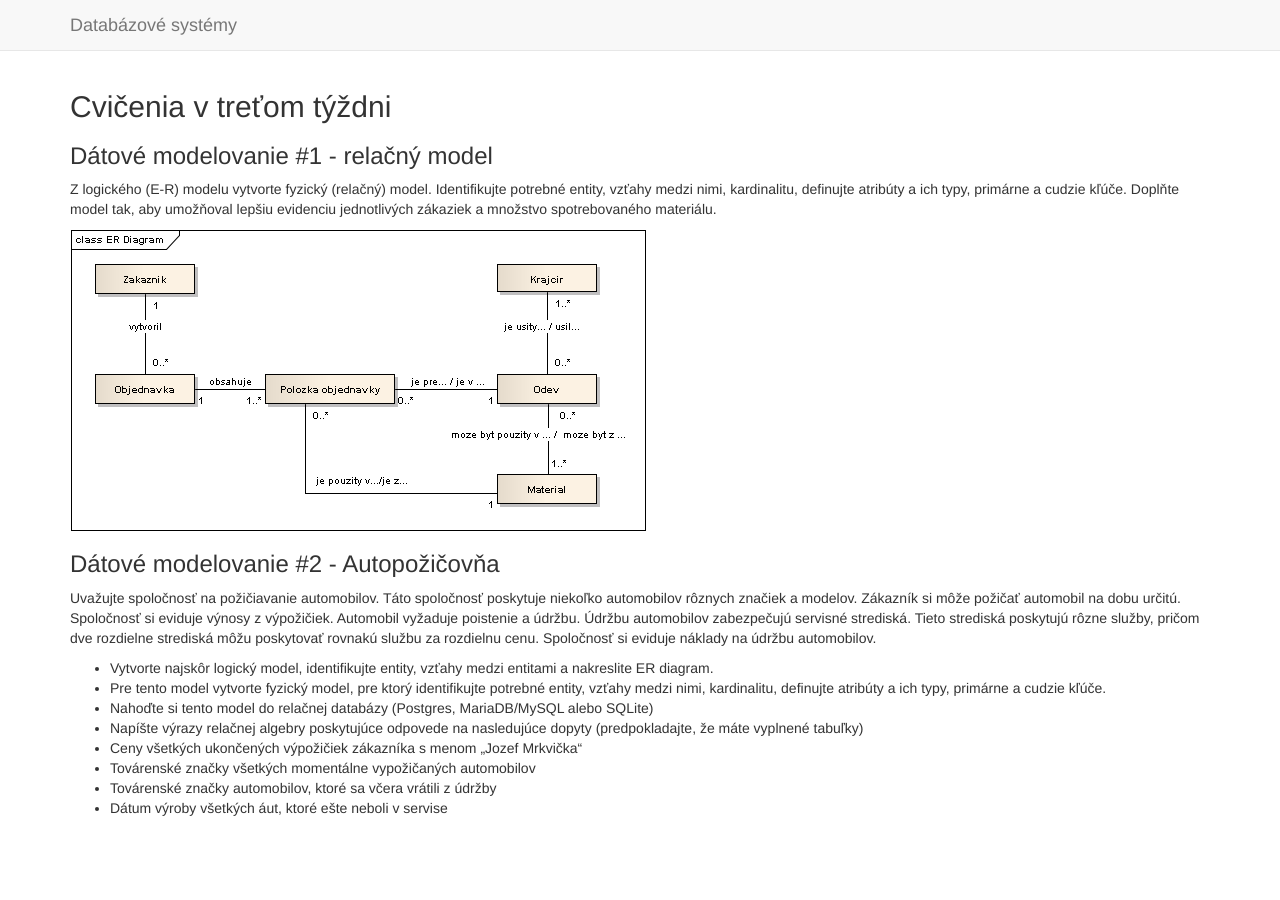
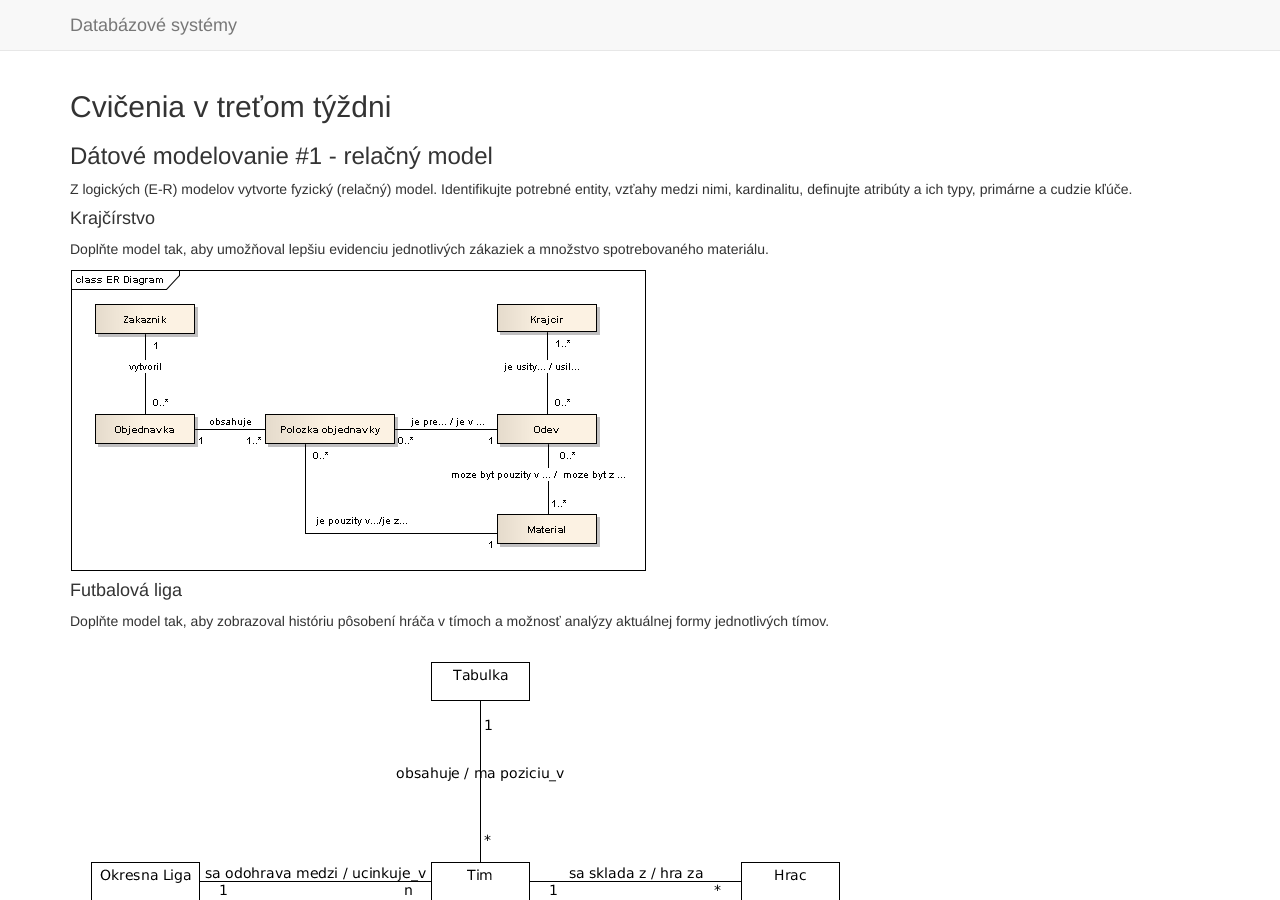
Before and after one commit to masusk/dbs-fiit.github.io, a Jekyll site: the page built from labs/_posts/2014-03-03-3-tyzden.md, in a window 1280 px wide and 900 px high. Built offline with Jekyll 4.4.1, drawn with Linux system fonts in a browser that asks for light colours; nearby versions of some CDN libraries; Markdown is read by kramdown in place of the engine named in the settings.

Commit message:
Add football league exercies for 3 week labs.

```diff
--- a/labs/_posts/2014-03-03-3-tyzden.md
+++ b/labs/_posts/2014-03-03-3-tyzden.md
@@ -8,11 +8,20 @@ published: true
 
 ### Dátové modelovanie #1 - relačný model
 
-Z logického (E-R) modelu vytvorte fyzický (relačný) model. Identifikujte potrebné entity, vzťahy medzi nimi,
-kardinalitu, definujte atribúty a ich typy, primárne a cudzie kľúče. Doplňte model tak, aby umožňoval
-lepšiu evidenciu jednotlivých zákaziek a množstvo spotrebovaného materiálu.
+Z logických (E-R) modelov vytvorte fyzický (relačný) model. Identifikujte potrebné entity, vzťahy medzi nimi,
+kardinalitu, definujte atribúty a ich typy, primárne a cudzie kľúče.
+
+#### Krajčírstvo
+
+Doplňte model tak, aby umožňoval lepšiu evidenciu jednotlivých zákaziek a množstvo spotrebovaného materiálu.
 
 ![ER-diagram krajcir](/labs/files/lab03/krajcir_zadanie.png "E-R diagram krajcir")
+
+#### Futbalová liga
+
+Doplňte model tak, aby zobrazoval históriu pôsobení hráča v tímoch a možnosť analýzy aktuálnej formy jednotlivých tímov.
+
+![ER-diagram football](/labs/files/lab03/football_zadanie.png "E-R diagram football")
 
 ### Dátové modelovanie #2 - Autopožičovňa
 
@@ -24,10 +33,9 @@ poskytovať rovnakú službu za rozdielnu cenu. Spoločnosť si eviduje náklady
 
 * Vytvorte najskôr logický model, identifikujte entity, vzťahy medzi entitami a nakreslite ER diagram.
 * Pre tento model vytvorte fyzický model, pre ktorý identifikujte potrebné entity, vzťahy medzi nimi, kardinalitu, definujte atribúty a ich typy, primárne a cudzie kľúče.
- * Nahoďte si tento model do relačnej databázy (Postgres, MariaDB/MySQL alebo SQLite)
-* Napíšte výrazy relačnej algebry poskytujúce odpovede na nasledujúce dopyty (predpokladajte, že
-máte vyplnené tabuľky)
- * Ceny všetkých ukončených výpožičiek zákazníka s menom „Jozef Mrkvička“
- * Továrenské značky všetkých momentálne vypožičaných automobilov
- * Továrenské značky automobilov, ktoré sa včera vrátili z údržby
- * Dátum výroby všetkých áut, ktoré ešte neboli v servise
+* Nahoďte si tento model do relačnej databázy (Postgres, MariaDB/MySQL alebo SQLite)
+* Napíšte výrazy relačnej algebry poskytujúce odpovede na nasledujúce dopyty (predpokladajte, že máte vyplnené tabuľky)
+* Ceny všetkých ukončených výpožičiek zákazníka s menom „Jozef Mrkvička“
+* Továrenské značky všetkých momentálne vypožičaných automobilov
+* Továrenské značky automobilov, ktoré sa včera vrátili z údržby
+* Dátum výroby všetkých áut, ktoré ešte neboli v servise
```
Also changed, not shown: labs/files/lab03/football_zadanie.png (added).
